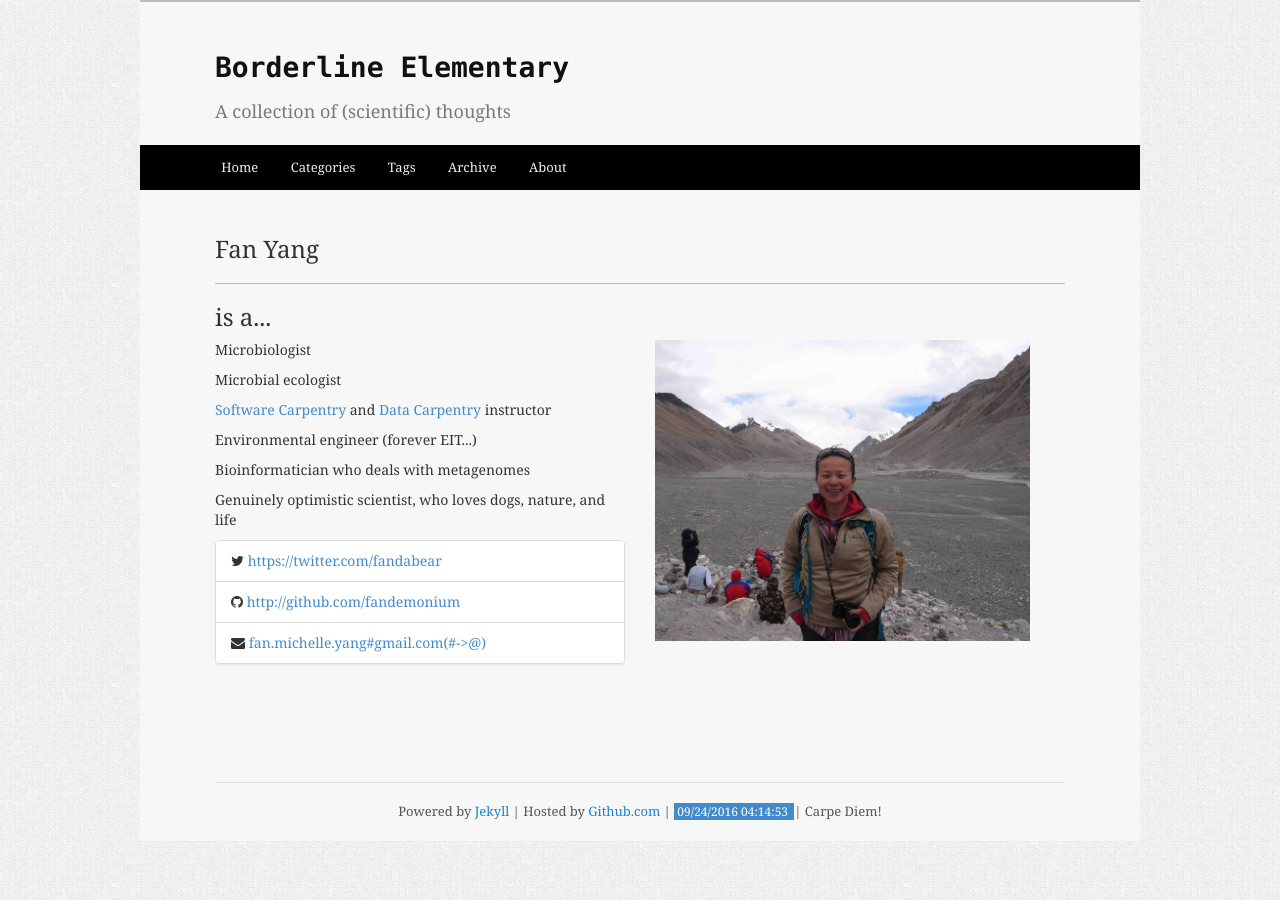
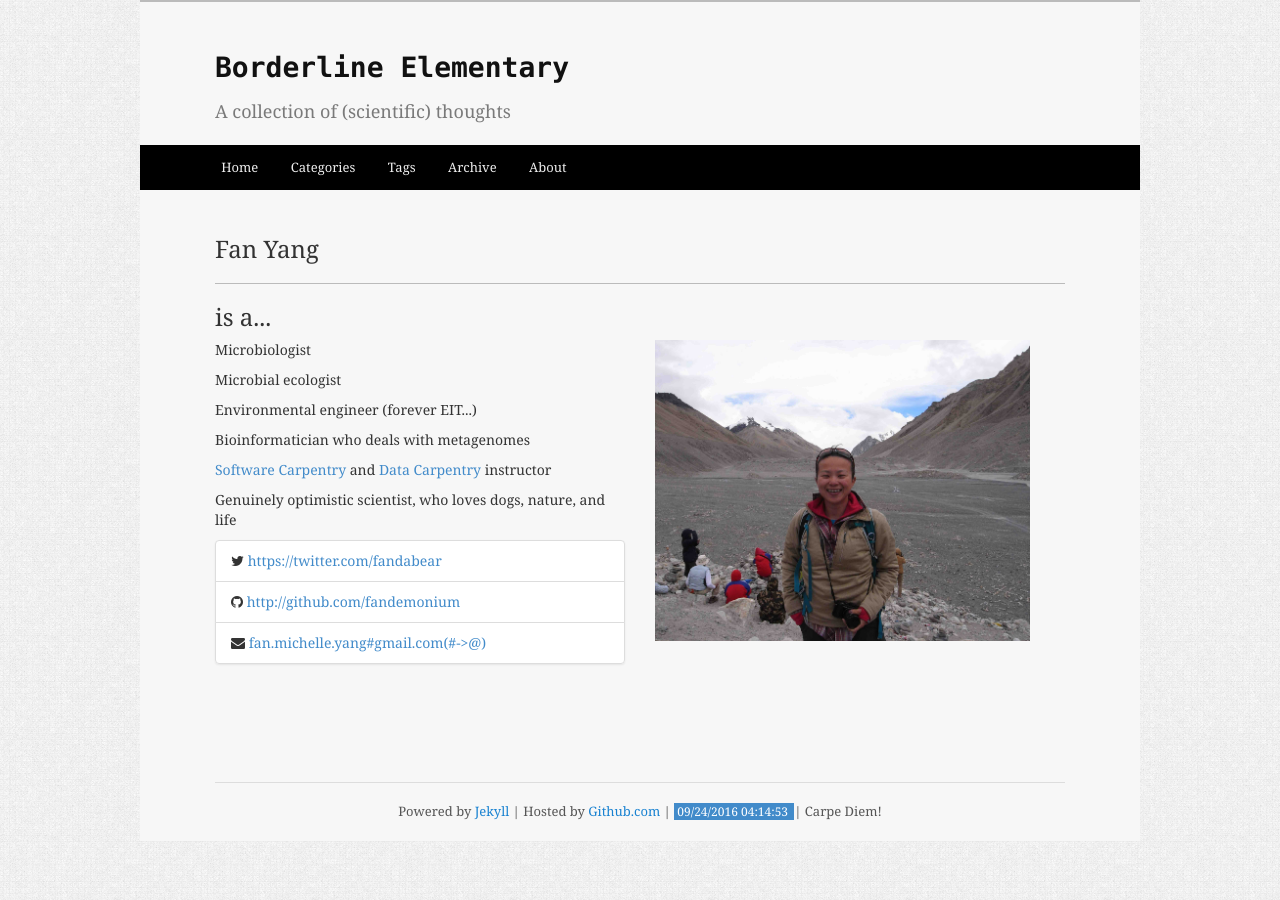
Before and after one commit to fandemonium/blog, a Jekyll site: the page built from about.html, in a window 1280 px wide. Built offline with Jekyll 4.4.1, drawn with Linux system fonts in a browser that asks for light colours; comment, search, counter and statistics services are not loaded; part of the change alters nothing that is shown.

```diff
--- a/about.html
+++ b/about.html
@@ -8,9 +8,9 @@ title: Fan Yang
         <div class="col-md-6">
 	    <p>Microbiologist</p>
 	    <p>Microbial ecologist</p>
-	    <p><a href="http://software-carpentry.org/" target=>Software Carpentry</a> and <a href="http://www.datacarpentry.org/" target=>Data Carpentry</a> instructor</p>
 	    <p>Environmental engineer (forever EIT...)</p>
 	    <p>Bioinformatician who deals with metagenomes</p>
+	    <p><a href="http://software-carpentry.org/" target=>Software Carpentry</a> and <a href="http://www.datacarpentry.org/" target=>Data Carpentry</a> instructor</p>
 	    <p>Genuinely optimistic scientist, who loves dogs, nature, and life
 
             <ul class="list-group">
```
